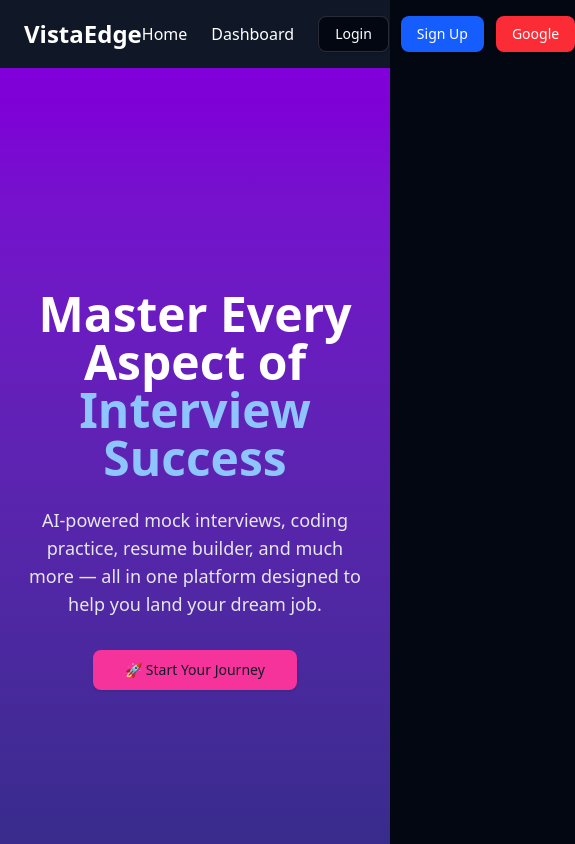
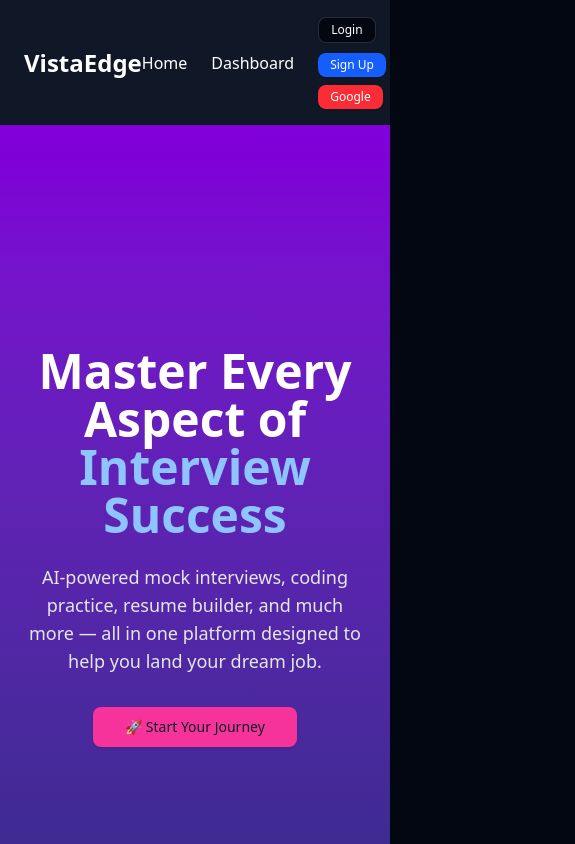
Before and after one commit to SUBHAMAG30/VistaEdge, a React (Vite) app: page / in a window 390 px wide. Shown: the top 844 px of the page, 575 px wide, since content can reach past the window. Built offline with nearby package versions, Linux system fonts and the light colour scheme; no server answers.

Commit message:
Update Dashboard to be mobile responsive and add Firestore metrics

```diff
--- a/src/components/AuthButtons.jsx
+++ b/src/components/AuthButtons.jsx
@@ -7,7 +7,7 @@ export default function AuthButtons() {
 
   if (user) {
     return (
-      <div className="flex items-center gap-4">
+      <div className="flex items-center justify-end gap-2 sm:gap-4 flex-wrap">
         {/* Avatar */}
         {user.photoURL && (
           <img
@@ -17,15 +17,22 @@ export default function AuthButtons() {
           />
         )}
 
-        {/* User Email */}
-        <span className="text-sm">{user.displayName || user.email}</span>
+        {/* User Email - Hidden on mobile (sm) to prevent layout breaking */}
+        <span className="text-sm hidden sm:inline-block truncate max-w-[150px]">
+          {user.displayName || user.email}
+        </span>
+
         <Link to="/profile">
-          <Button variant="outline">Profile</Button>
+          {/* Make button smaller on mobile using Tailwind padding text classes */}
+          <Button variant="outline" className="px-3 py-1 sm:px-4 sm:py-2 text-xs sm:text-sm h-auto">
+            Profile
+          </Button>
         </Link>
+
         {/* Logout */}
         <Button
           onClick={logout}
-          className="bg-red-500 hover:bg-red-600 text-white"
+          className="bg-red-500 hover:bg-red-600 text-white px-3 py-1 sm:px-4 sm:py-2 text-xs sm:text-sm h-auto"
         >
           Logout
         </Button>
@@ -34,19 +41,22 @@ export default function AuthButtons() {
   }
 
   return (
-    <div className="flex items-center gap-3">
+    <div className="flex items-center gap-2 sm:gap-3 flex-wrap">
       <Link to="/login">
-        <Button variant="outline">Login</Button>
+        <Button variant="outline" className="px-3 py-1 sm:px-4 sm:py-2 text-xs sm:text-sm h-auto">
+          Login
+        </Button>
       </Link>
+
       <Link to="/signup">
-        <Button className="bg-blue-600 hover:bg-blue-700 text-white">
+        <Button className="bg-blue-600 hover:bg-blue-700 text-white px-3 py-1 sm:px-4 sm:py-2 text-xs sm:text-sm h-auto">
           Sign Up
         </Button>
       </Link>
 
       {/* Optional: Quick Google login */}
       <Button
-        className="bg-red-500 hover:bg-red-600 text-white"
+        className="bg-red-500 hover:bg-red-600 text-white px-3 py-1 sm:px-4 sm:py-2 text-xs sm:text-sm h-auto"
         onClick={loginWithGoogle}
       >
         Google
```
